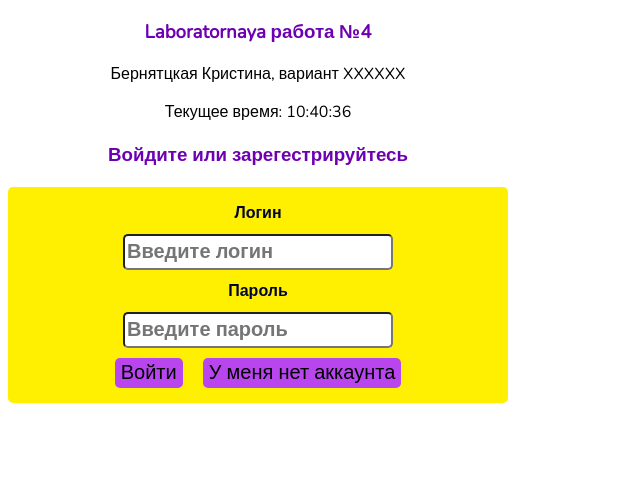
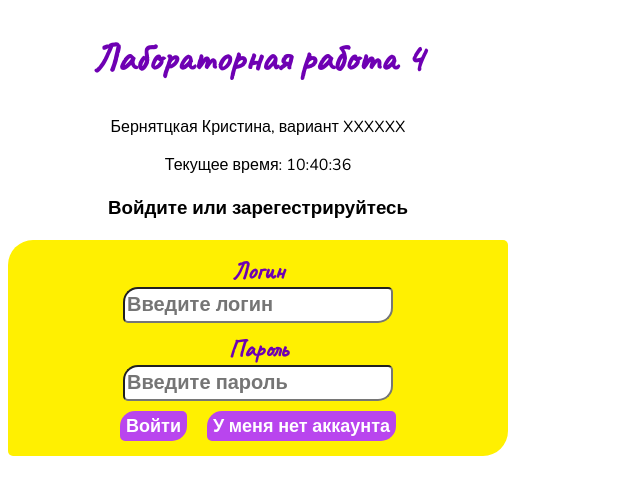
Before and after one commit to themyav/web-lab-4, a Vue app in the folder vue-http/: page / in a window 1280 px wide. Shown: the top 494 px of the page, without its empty margins (0-640 px from the left). Built offline with nearby package versions, Linux system fonts and the light colour scheme.

Commit message:
Added refresh token handling for post request

```diff
--- a/vue-http/public/index.html
+++ b/vue-http/public/index.html
@@ -6,6 +6,7 @@
     <meta name="viewport" content="width=device-width,initial-scale=1.0">
     <link rel="icon" href="<%= BASE_URL %>favicon.ico">
       <link rel="stylesheet" href="https://fonts.googleapis.com/css?family=Nunito">
+      <link rel="stylesheet" href="https://fonts.googleapis.com/css?family=Caveat">
 
       <title>Лабораторная работа №4</title>
   </head>
--- a/vue-http/src/App.vue
+++ b/vue-http/src/App.vue
@@ -2,12 +2,12 @@
 <template>
   <div>
   <header>
-    <h3>Laboratornaya работа №4</h3>
+    <h2>Лабораторная работа 4</h2>
     <p>Бернятцкая Кристина, вариант XXXXXX</p>
     <p>Текущее время: {{ time }}</p>
   </header>
-  <div v-if="!this.authorized"><enter-form @onRegistrated="showContent" @onExit="unauthorize"/></div>
-  <div v-else-if="this.authorized"><points-list :token="accessToken" :user="login"/></div>
+  <div v-if="!this.authorized"><enter-form @onRegistrated="showContent"/></div>
+  <div v-else-if="this.authorized"><points-list :access="accessToken" :refresh="refreshToken" :user="login" @refreshEvent="refreshEvent"/></div>
   </div>
 </template>
 
@@ -23,6 +23,7 @@ export default {
       time: "",
       authorized: false,
       accessToken : "",
+      refreshToken: "",
       login : ""
     };
   },
@@ -47,14 +48,20 @@ export default {
     checkTime : function (i){
       return (i < 10) ? "0" + i : i;
     },
-    showContent : function (token, login){
-      this.accessToken = token;
+    showContent : function (access, refresh, login){
+      this.accessToken = access;
+      this.refreshToken = refresh;
       this.login = login;
-      console.log("I have got : " + this.login, this.accessToken);
+      console.log(access);
+      console.log(refresh);
+      console.log("I have got : " + this.login);
       this.authorized = true;
     },
-    unauthorize : function (){
-      this.authorized = false;
+    refreshEvent : function (access){
+        this.accessToken = access;
+        console.log("Now my values is : ", access);
+        console.log("refresh event is happening")
+
     }
   }
 };
@@ -73,16 +80,22 @@ button{
   border: 0;
   margin: 10px;
   height: 30px;
-  font-size: 20px;
-  border-radius: 5px;
+  font-size: 18px;
+  border-radius: 15px 5px 15px 5px;
   font-family: 'Nunito', sans-serif;
-
+  font-weight: bold;
+  color: white;
 }
-h3{
-  color: #6e00b3
+button:hover{
+  background-color: #b945ee;
+}
+h2{
+  color: #6e00b3;
+  font-family : 'Caveat', 'sans-serif';
+  font-size: 40px
 }
 input{
-  border-radius: 5px;
+  border-radius: 15px 5px 15px 5px;
   height: 30px;
   font-size: 20px;
   font-weight: bold;
@@ -92,9 +105,10 @@ input{
 label{
   display: block;
   font-weight: bold;
-  color: #020530;
+  color: #6e00b3;
   margin-top: 10px;
-  margin-bottom: 10px;
+  font-family: 'Caveat', sans-serif;
+  font-size: 25px;
 
 }
 </style>
--- a/vue-http/src/components/EnterForm.vue
+++ b/vue-http/src/components/EnterForm.vue
@@ -86,7 +86,7 @@ export default {
         this.accessToken = response.data.accessToken;
         this.refreshToken = response.data.refreshToken;
         this.authorized = true;
-        this.$emit('onRegistrated', this.accessToken, this.login)
+        this.$emit('onRegistrated', this.accessToken, this.refreshToken, this.login)
       }
 
         /*let token = 'Bearer ' + this.accessToken;
@@ -153,7 +153,7 @@ export default {
 <style scoped>
 div#enter_form{
   background-color: #fff001;
-  border-radius: 5px;
+  border-radius: 25px 5px 25px 5px;
   padding-top: 5px;
   padding-bottom: 5px;
 }
--- a/vue-http/src/components/PointForm.vue
+++ b/vue-http/src/components/PointForm.vue
@@ -28,7 +28,8 @@ export default {
       y: 0,
       r: 0,
       text: '',
-      id: ''
+      id: '',
+      refreshed : false
     }
   },
   mounted() {
@@ -50,11 +51,14 @@ export default {
       this.draw(e.target.value);
     },
     validate: function () {
-      //add method to validate values
+      // TODO add method to validate values
       this.save();
     },
     //отправка запроса для точки
-    save: function () {
+    save: function (currentToken=this.token) {
+      console.log("current token is : ", currentToken);
+      //передаем токен, чтобы он при необходимости был обновленный
+      //this.token = currentToken;
       console.log(this.x, this.y, this.r);
       let point = {
         x: parseInt(this.x),
@@ -62,7 +66,7 @@ export default {
         r: parseInt(this.r),
         login: this.user.toString()
       };
-      let token = 'Bearer ' + this.token;
+      let token = 'Bearer ' + currentToken;
       console.log(token);
       axios.post('http://localhost:8081/point',
           point,
@@ -76,7 +80,11 @@ export default {
           console.log(result);
           this.$emit('onPointAdd', result.data);
         }, () => {
-        console.log("error!");
+        console.log("error! token " + currentToken + " is invalid");
+        if(!this.refreshed){
+          this.refreshed = true;
+          this.$emit('refreshEvent');
+        }
       });
     }
   }
--- a/vue-http/src/components/PointsList.vue
+++ b/vue-http/src/components/PointsList.vue
@@ -1,11 +1,12 @@
 <template>
-  <div id="point_list">
-    <point-form :points="points" :pointAttr="point" :token="token" :user="user" @onPointAdd="add"/>
+  <div id="point_list" v-if="loaded">
+    <point-form :points="points" :pointAttr="point" :token="token" :user="user" @onPointAdd="add" @refreshEvent="refreshTokens" ref="Form"/>
     <table>
       <point-row v-for="point in points" :key="point.id" :point="point" :points="points"/>
     </table>
     <button @click="del">Очистить таблицу</button>
   </div>
+  <div v-else><p>Доступ запрещен!</p></div>
 
 </template>
 
@@ -16,23 +17,32 @@ import PointForm from "@/components/PointForm.vue";
 import PointRow from "@/components/PointRow.vue";
 
 export default {
-  props: ['content', 'token', 'user'],
+  props: ['content', 'access', 'refresh','user'],
   data: function () {
     return {
       point: null,
-      points: []
+      points: [],
+      loaded : true,
+      token : ''
     }
   },
   components : {
     PointRow,
     PointForm
   },
-  beforeCreate() {
-    /*console.log("destroy", this.token);
-    this.$emit('onExit');*/
-  },
   created: function () {
-    let token = 'Bearer ' + this.token;
+    console.log('my access is ', this.access)
+    this.token = this.access;
+    let response = this.getPoints();
+    response.then(response =>{
+        response.data.forEach(point => this.points.push(point))},
+
+        () =>{
+          console.log("can't get points...");
+          //this.token = this.refresh;
+        }
+    )
+    /*let token = 'Bearer ' + this.token;
     console.log("going to send " + token);
     axios.get('http://localhost:8081/point/' + this.user + '/points', {
       headers: {
@@ -40,10 +50,35 @@ export default {
       }
     }).then(response =>
             response.data.forEach(point => this.points.push(point))
-    )
+    )*/
   },
   methods: {
+    refreshTokens : function (){
+      let data = {
+        refreshToken : this.refresh
+      };
+      axios.post('http://localhost:8081/api/auth/token', data).then(result => {
+        console.log("before event token was ", this.token);
+        this.$emit('refreshEvent', result.data.accessToken);
+        this.token = result.data.accessToken;
+        console.log("after event token became ", this.token)
+        console.log("refreshed succesfully");
+        this.$refs.Form.save(this.token);
+      }, () =>{
+        console.log("error!");
+      })
+    },
+    getPoints: function (){
+      let token = 'Bearer ' + this.token;
+      console.log("going to send " + token);
+      return axios.get('http://localhost:8081/point/' + this.user + '/points', {
+        headers: {
+          'Authorization': token
+        }
+      });
+    },
     del: function () {
+      console.log(this.token);
       let token = 'Bearer ' + this.token;
       axios.delete('http://localhost:8081/point', {
         headers: {
@@ -53,6 +88,7 @@ export default {
             while (this.points.length > 0) this.points.pop();
           }, () => {
             console.log("Error!");
+            this.loaded = false;
           }
       )
     },
@@ -69,6 +105,7 @@ table {
   border-radius: 10px;
   border-style: hidden; /* hide standard table (collapsed) border */
   box-shadow: 0 0 0 2px #666; /* this draws the table border  */
+  margin: auto;
 }
 
 td {
```
Also changed, not shown: 1 other file (tests, documents, lock files or other folders).
